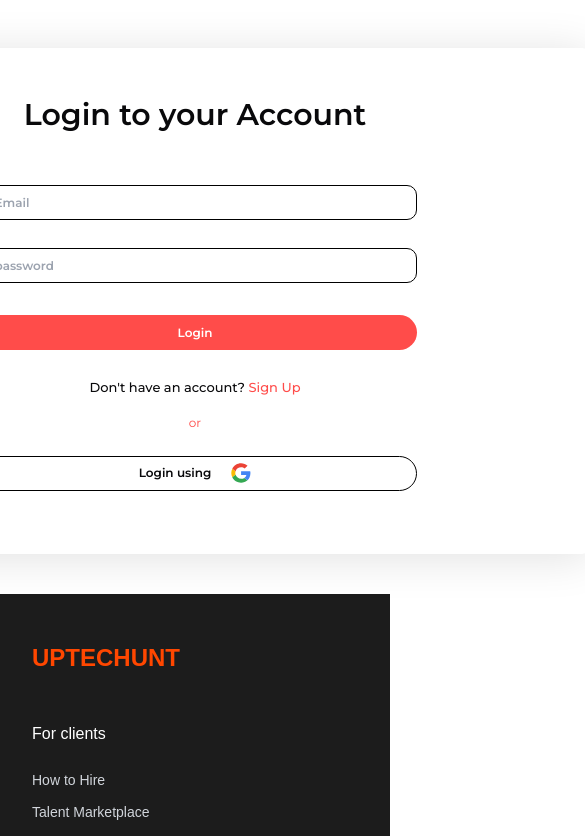
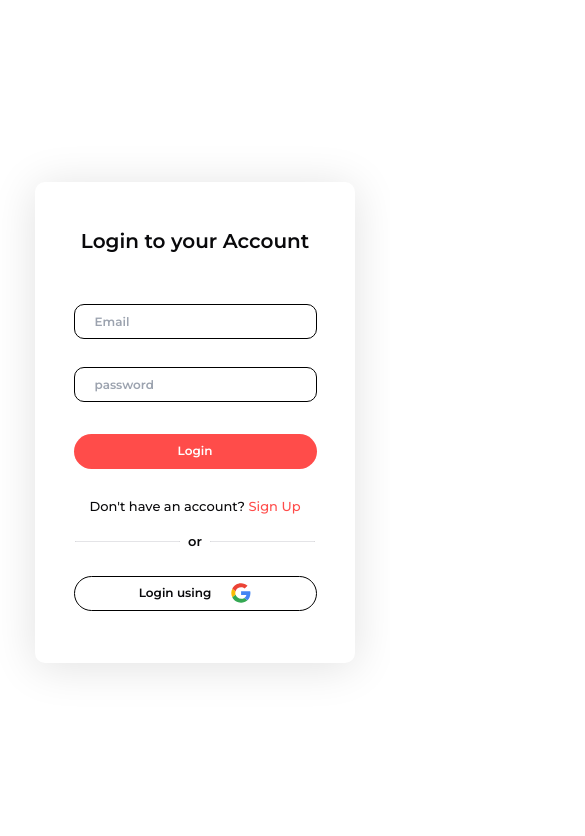
Before and after one commit to Chiragbisht/gigkraft1, a Next.js app: page /login in a window 390 px wide. Shown: the top 836 px of the page, 585 px wide, since content can reach past the window. Built offline with nearby package versions, Linux system fonts and the light colour scheme.

Commit message:
Fix: responsiveness

```diff
--- a/app/login/page.tsx
+++ b/app/login/page.tsx
@@ -1,17 +1,11 @@
-import LoginCard from '@/components/loginPage/loginCard'
-import React from 'react'
-import Footer from '@/components/footer'
+import LoginCard from "@/components/loginPage/loginCard";
+import React from "react";
+import Footer from "@/components/footer/footer";
 
 const LoginPage = () => {
   return (
-    <div className=" ">
-      {/* Main Content */}
-      <div className="flex flex-col items-center justify-center mt-12 mb-10 flex-grow">
-        <LoginCard />
-      </div>
-
-      {/* Footer Stays at Bottom */}
-      <Footer />
+    <div className=" h-screen flex items-center justify-center">
+      <LoginCard />
     </div>
   );
 };
--- a/app/signup/page.tsx
+++ b/app/signup/page.tsx
@@ -3,7 +3,7 @@ import React from "react";
 
 const Signuppage = () => {
   return (
-    <div className=" flex items-center justify-center h-screen">
+    <div className=" h-screen flex items-center justify-center">
       <SignUp />
     </div>
   );
--- a/components/loginPage/loginCard.tsx
+++ b/components/loginPage/loginCard.tsx
@@ -6,29 +6,31 @@ import { GoogleLogo } from "./google-button";
 const LoginCard: React.FC = () => {
   return (
     <div
-      className="flex flex-col w-[794px] h-[506px] py-[44px] items-center rounded-[10px]"
+      className="flex flex-col lg:w-[794px] md:w-[494px] sm:w-[494px] w-[320px] h-auto py-[44px] items-center rounded-[10px]"
       style={{ boxShadow: "0px 4px 45px 0px #0000001F" }}
     >
       <div className=" flex items-center justify-center">
-        <p className={` font-semibold text-[30px] ${montserrat.className}`}>
+        <p
+          className={` font-semibold lg:text-[30px] text-[20px] ${montserrat.className}`}
+        >
           Login to your Account{" "}
         </p>
       </div>
       <div className=" mt-12 flex flex-col items-center gap-y-7 ">
         <input
-          className={`${montserrat.className} w-[443px] h-[35px] px-5 rounded-[10px] border-[1px] border-[#000000] text-[12px] font-[600] text-[#2A1E17] outline-none`}
+          className={`${montserrat.className} lg:w-[443px] w-[243px] h-[35px] px-5 rounded-[10px] border-[1px] border-[#000000] text-[12px] font-[600] text-[#2A1E17] outline-none`}
           type="text"
           placeholder="Email"
         />
         <input
-          className={`${montserrat.className} w-[443px] h-[35px] px-5 rounded-[10px] border-[1px] border-[#000000] text-[12px] font-[600] text-[#2A1E17] outline-none`}
+          className={`${montserrat.className} lg:w-[443px] w-[243px] h-[35px] px-5 rounded-[10px] border-[1px] border-[#000000] text-[12px] font-[600] text-[#2A1E17] outline-none`}
           type="password"
           placeholder="password"
         />
       </div>
       <div className="mt-8 flex items-center justify-center gap-y-7 flex-col">
         <button
-          className={`${montserrat.className} w-[443px] h-[35px] px-5 rounded-[100px] border-none text-[12px] font-[600] text-white bg-[#FF4C4A]`}
+          className={`${montserrat.className} lg:w-[443px] w-[243px] h-[35px] px-5 rounded-[100px] border-none text-[12px] font-[600] text-white bg-[#FF4C4A]`}
         >
           Login
         </button>
@@ -40,9 +42,27 @@ const LoginCard: React.FC = () => {
           </Link>
         </p>
       </div>
-      <span className={` py-4 ${montserrat.className} text-[12px] text-[#FF4C4A]`}>or</span>
-      <div className='py-2 flex items-center justify-center gap-y-7'>
-        <button className={`${montserrat.className} flex flex-row items-center justify-center gap-x-5 w-[443px] h-[35px] px-5 rounded-[100px] border border-[#000000] text-[12px] font-[600] `}> Login using <img src="/images/icons/google.svg" alt="google" className='w-[20px] h-[20px]' /></button>
+      <div className="flex flex-row gap-x-2 items-center justify-center">
+        <hr className="h-[1px] lg:w-[210px] w-[105px] bg-[#000000] rounded-[10px] py-[0.2px]" />
+        <span
+          className={`py-4 ${montserrat.className} text-[13px] font-semibold`}
+        >
+          or
+        </span>
+        <hr className="h-[1px] lg:w-[210px] w-[105px] bg-[#000000] rounded-[10px] py-[0.2px]" />
+      </div>
+      <div className="py-2 flex items-center justify-center gap-y-7">
+        <button
+          className={`${montserrat.className} flex flex-row items-center justify-center gap-x-5 lg:w-[443px] w-[243px] h-[35px] px-5 rounded-[100px] border border-[#000000] text-[12px] font-[600] `}
+        >
+          {" "}
+          Login using{" "}
+          <img
+            src="/images/icons/google.svg"
+            alt="google"
+            className="w-[20px] h-[20px]"
+          />
+        </button>
       </div>
     </div>
   );
--- a/components/signupPage/freelancer-multistepForm/signUpCard.tsx
+++ b/components/signupPage/freelancer-multistepForm/signUpCard.tsx
@@ -23,12 +23,12 @@ const SignUpCard: React.FC<SignupCardProps> = ({ nextStep, email, setEmail }) =>
 
   return (
     <div
-      className="flex flex-col w-[794px] h-auto py-[44px] items-center rounded-[10px]"
+      className="flex flex-col lg:w-[794px] md:w-[494px] sm:w-[454px] w-[320px] h-auto py-[44px] items-center rounded-[10px]"
       style={{ boxShadow: "0px 4px 45px 0px #0000001F" }}
     >
       <div className="py-2 flex items-center justify-center gap-y-7">
         <button
-          className={`${montserrat.className} flex flex-row items-center justify-center gap-x-5 w-[443px] h-[35px] px-5 rounded-[100px] border border-[#000000] text-[12px] font-[600]`}
+          className={`${montserrat.className} flex flex-row items-center justify-center gap-x-5 lg:w-[443px] w-[243px] h-[35px] px-5 rounded-[100px] border border-[#000000] text-[12px] font-[600] `}
         >
           Login using{" "}
           <img
@@ -39,26 +39,26 @@ const SignUpCard: React.FC<SignupCardProps> = ({ nextStep, email, setEmail }) =>
         </button>
       </div>
       <div className="flex flex-row gap-x-2 items-center justify-center">
-        <hr className="h-[1px] w-[210px] bg-[#000000] rounded-[10px] py-[0.2px]" />
+        <hr className="h-[1px] lg:w-[210px] w-[105px] bg-[#000000] rounded-[10px] py-[0.2px]" />
         <span className={`py-4 ${montserrat.className} text-[13px] font-semibold`}>
           or
         </span>
-        <hr className="h-[1px] w-[210px] bg-[#000000] rounded-[10px] py-[0.2px]" />
+        <hr className="h-[1px] lg:w-[210px] w-[105px] bg-[#000000] rounded-[10px] py-[0.2px]" />
       </div>
       <div className="flex flex-col items-center gap-y-4 w-full">
         <input
-          className={`${montserrat.className} w-[443px] h-[35px] px-5 rounded-[10px] border-[1px] border-[#000000] text-[12px] font-[600] text-[#000000] placeholder:text-[#2A1E17] outline-none`}
+          className={`${montserrat.className} lg:w-[443px] w-[243px] h-[35px] px-5 rounded-[10px] border-[1px] border-[#000000] text-[12px] font-[600] text-[#000000] placeholder:text-[#2A1E17] outline-none`}
           type="email"
           placeholder="Enter your email"
           value={email}
           onChange={(e) => setEmail(e.target.value)}
         />
-        {error && <p className="text-red-500 text-sm">{error}</p>}
+        {/* {error && <p className="text-red-500 text-sm">{error}</p>} */}
       </div>
       <div className="mt-8 flex items-center justify-center gap-y-7 flex-col">
         <button
           onClick={handleContinue}
-          className={`${montserrat.className} w-[443px] h-[35px] px-5 rounded-[100px] border-none text-[12px] font-[600] text-white bg-[#FF4C4A]`}
+          className={`${montserrat.className} lg:w-[443px] w-[243px] h-[35px] px-5 rounded-[100px] border-none text-[12px] font-[600] text-white bg-[#FF4C4A]`}
         >
           Continue with Email
         </button>
--- a/components/signupPage/signUp/signUp.tsx
+++ b/components/signupPage/signUp/signUp.tsx
@@ -4,7 +4,7 @@ import MultiStepSignup from '../freelancer-multistepForm/multiStepSignup'
 
 const SignUp = () => {
   return (
-    <div className='  flex items-center justify-center'>
+    <div className='  flex items-center justify-center py-8'>
        <MultiStepSignup/>
     </div>
   )
```
